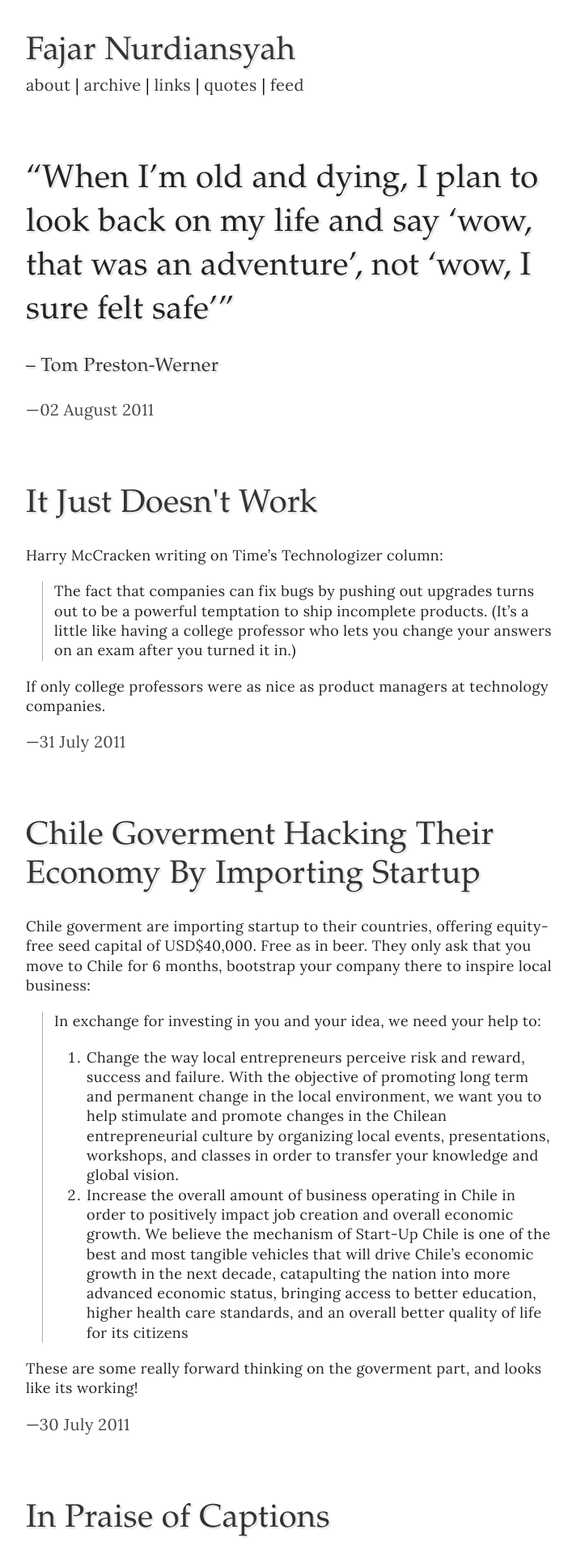
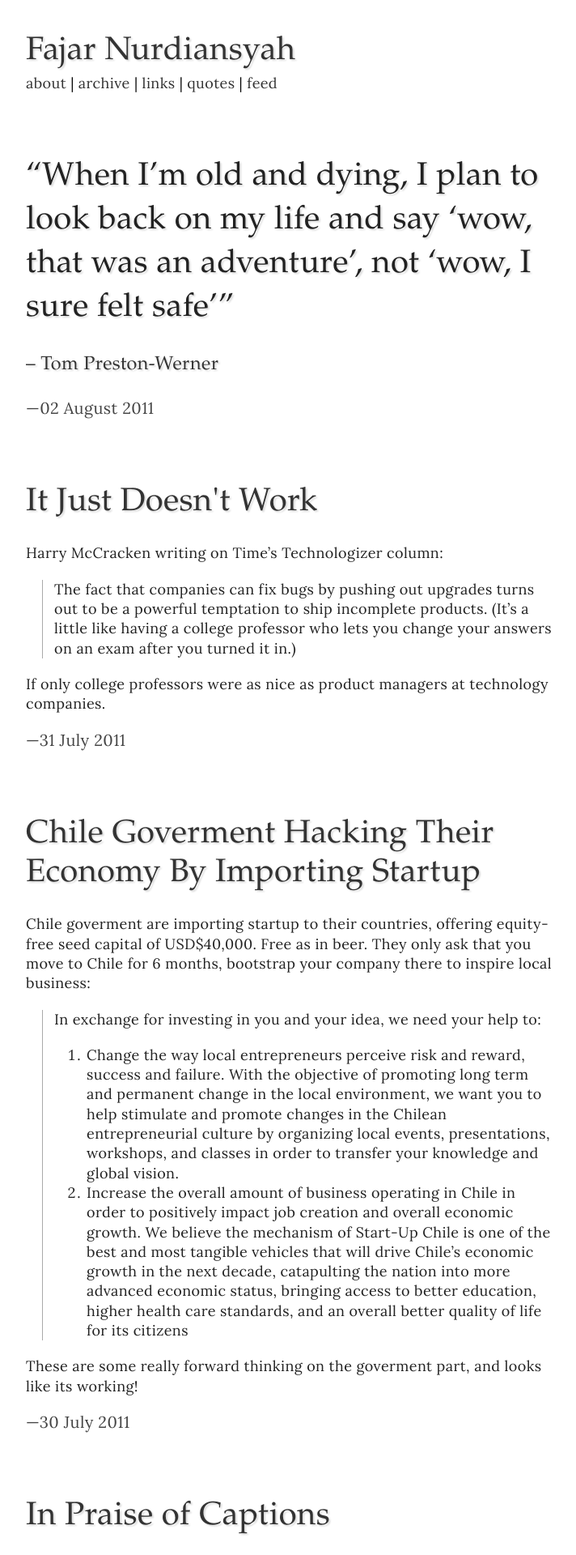
Before and after one commit to fajarnurdiansyah/fajarnurdiansyah.github.com, a Jekyll site: the page built from index.html, in a window 1280 px wide. Shown: the top 1920 px of the page at 81% size, without its empty margins (282-994 px from the left). Built offline with Jekyll 4.4.1, drawn with Linux system fonts in a browser that asks for light colours; some web fonts are replaced; Markdown is read by kramdown in place of the engine named in the settings; the list of posts is cut into pages by our own code.

Commit message:
also resize subtitle

```diff
--- a/css/style.css
+++ b/css/style.css
@@ -16,7 +16,7 @@ body h1, body h2, body h3, body h4, body h5, body h6{
 	font-weight: normal;
 	text-shadow: #DDD 2px 2px 2px;
 }
-article p, article li {
+article p, article li, #subtitle {
    font-size: 90%;
 }
 
```
